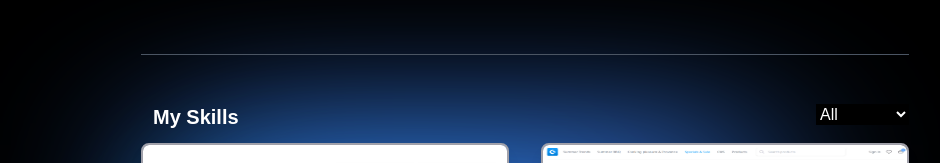
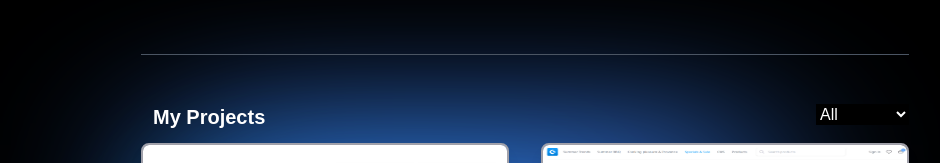
Before and after one commit to surajyadav1975/MyPortfolio, a React (Vite) app in the folder frontend/: page / in a window 1280 px wide. Shown: the part 1343-1506 px from the top of the page, without its empty margins (115-1055 px from the left). Built offline with nearby package versions, Linux system fonts and the light colour scheme.

Commit message:
updates project

```diff
--- a/frontend/src/components/Projects.jsx
+++ b/frontend/src/components/Projects.jsx
@@ -109,7 +109,7 @@ function Project() {
         <div className='-z-10 color4 anime w-96 h-96 opacity-70 opacity-30 blur-3xl shadow-2xl shadow-sky-500 scale-150 left-96 bg-sky-500 absolute'></div>
         <div className='-z-10 color5 anime w-96 h-96 opacity-70 opacity-30 blur-3xl shadow-2xl shadow-blue-500 scale-125 left-96 bg-blue-500 absolute'></div>
         <div className='flex justify-between'>
-        <h2 className="text-xl font-semibold mb-2 ml-3">My Skills</h2>
+        <h2 className="text-xl font-semibold mb-2 ml-3">My Projects</h2>
 
         <div className="mb-4">
           <select
```
